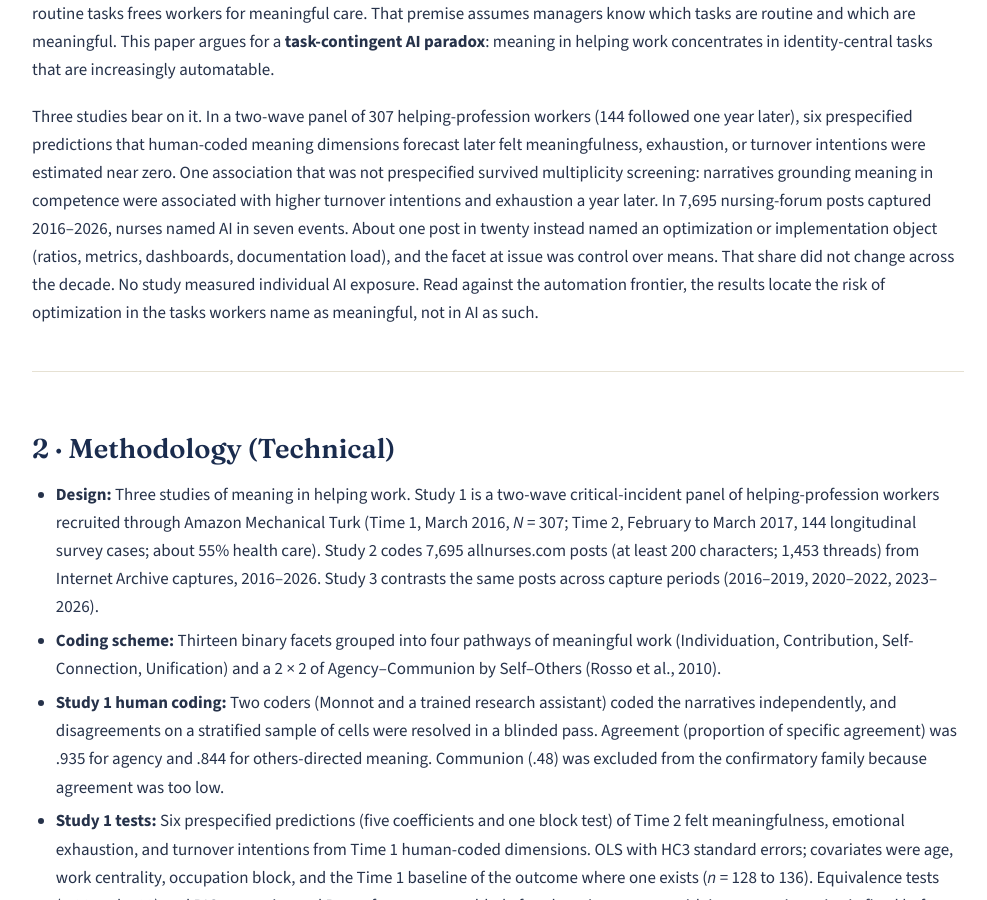
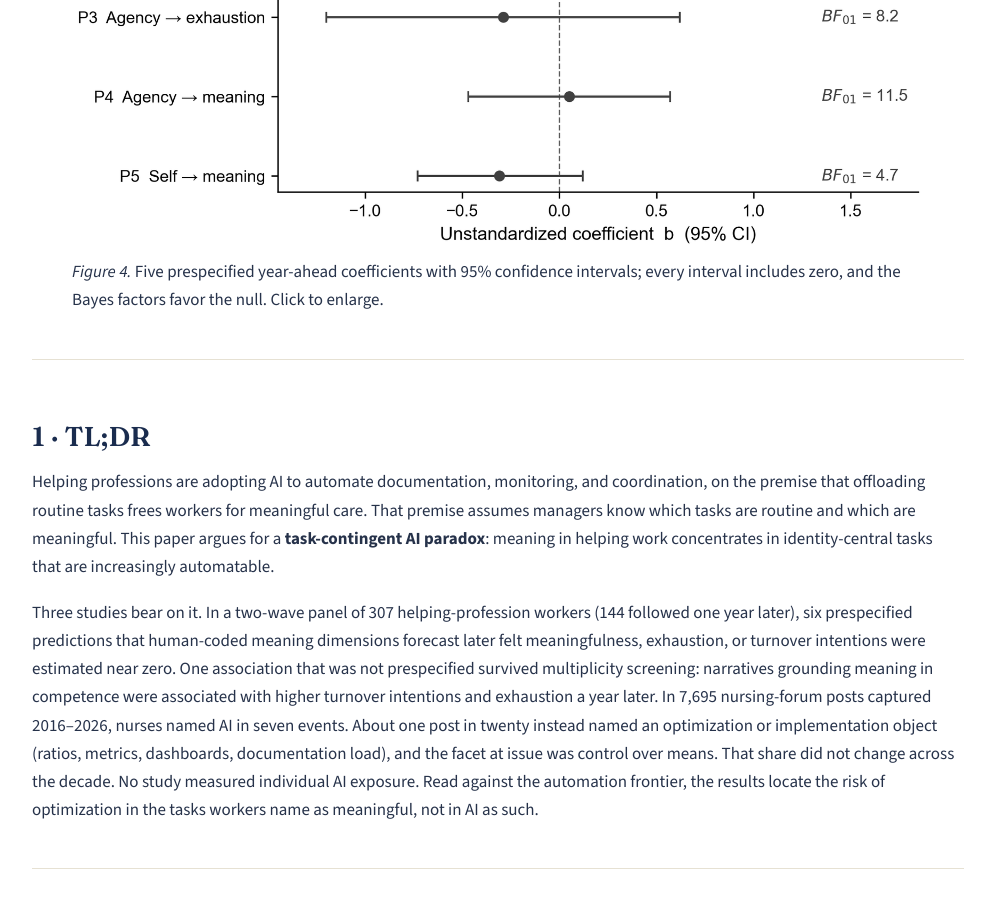
Before and after one commit to mjmonnot/mjmonnot.github.io, a Jekyll site: the page built from publications/2026-ai-paradox-meaningful-work.md, in a window 1280 px wide and 900 px high, scrolled down 597 px. Shown: the whole window, without its empty margins (142-1129 px from the left). Built offline with Jekyll 4.4.1, drawn with Linux system fonts in a browser that asks for light colours.

Commit message:
Add Figure 4 to AI Paradox publication page

```diff
--- a/publications/2026-ai-paradox-meaningful-work.md
+++ b/publications/2026-ai-paradox-meaningful-work.md
@@ -10,6 +10,11 @@
 **Outlet:** *PsyArXiv preprint*
 **Link:** [Read the preprint →](https://osf.io/preprints/psyarxiv/jzngq_v1)
 **Companion site:** [Poster, figures, methods, readings, and code →](https://mjmonnot.github.io/lec-2026/)
+
+<figure>
+  <a href="/assets/images/mow-ai-paradox-fig4-prespecified-estimates.png"><img src="/assets/images/mow-ai-paradox-fig4-prespecified-estimates.png" alt="Figure 4 from the preprint: forest plot of the five prespecified year-ahead coefficients with 95% confidence intervals and Bayes factors favoring the null." width="1600" height="775" style="max-width:100%;height:auto;"></a>
+  <figcaption><em>Figure 4.</em> Five prespecified year-ahead coefficients with 95% confidence intervals; every interval includes zero, and the Bayes factors favor the null. Click to enlarge.</figcaption>
+</figure>
 
 ---
 
```
